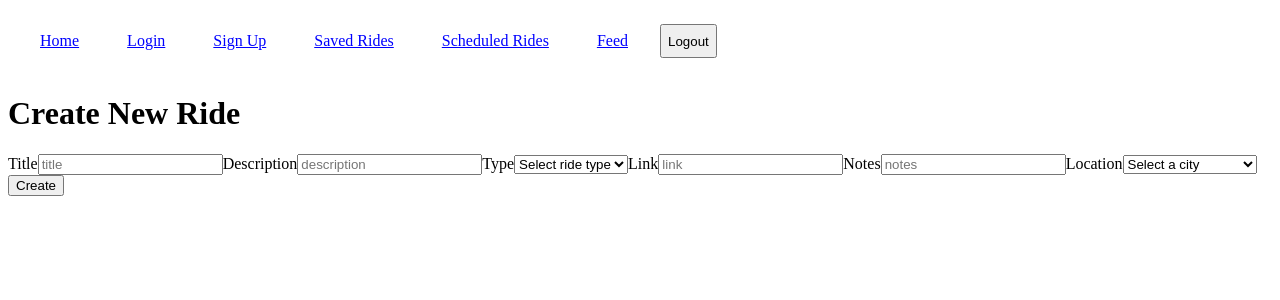
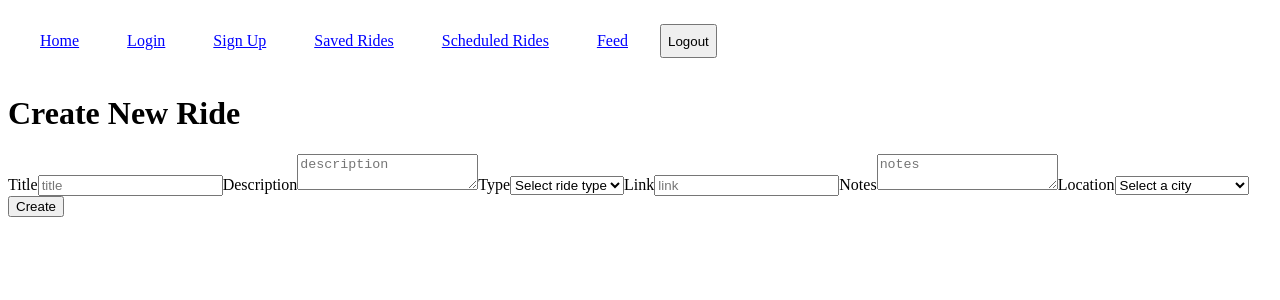
Before and after one commit to kwessels-ensemble/BikeBuddy, a Next.js app: page /save-new-ride in a window 1280 px wide. Shown: the top 300 px of the page. Built offline with nearby package versions, Linux system fonts and the light colour scheme.

Commit message:
changing form types to text area

```diff
--- a/src/app/save-new-ride/page.jsx
+++ b/src/app/save-new-ride/page.jsx
@@ -86,14 +86,14 @@ export default function SaveNewRide() {
                 </input>
 
                 <label htmlFor="description">Description</label>
-                <input
+                <textarea
                     id="description"
                     type="text"
                     placeholder="description"
                     value={ride.description}
                     onChange={(e) => setRide({...ride, description: e.target.value})}
                     >
-                </input>
+                </textarea>
 
                 <label htmlFor="type">Type</label>
                 <select
@@ -121,14 +121,14 @@ export default function SaveNewRide() {
                 </input>
 
                 <label htmlFor="notes">Notes</label>
-                <input
+                <textarea
                     id="notes"
                     type="text"
                     placeholder="notes"
                     value={ride.notes}
                     onChange={(e) => setRide({...ride, notes: e.target.value})}
                     >
-                </input>
+                </textarea>
 
                 <label htmlFor="location">Location</label>
                 <select
```
Also changed, not shown: src/app/saved-rides/edit/[rideId]/page.jsx (+4 -4 lines).
